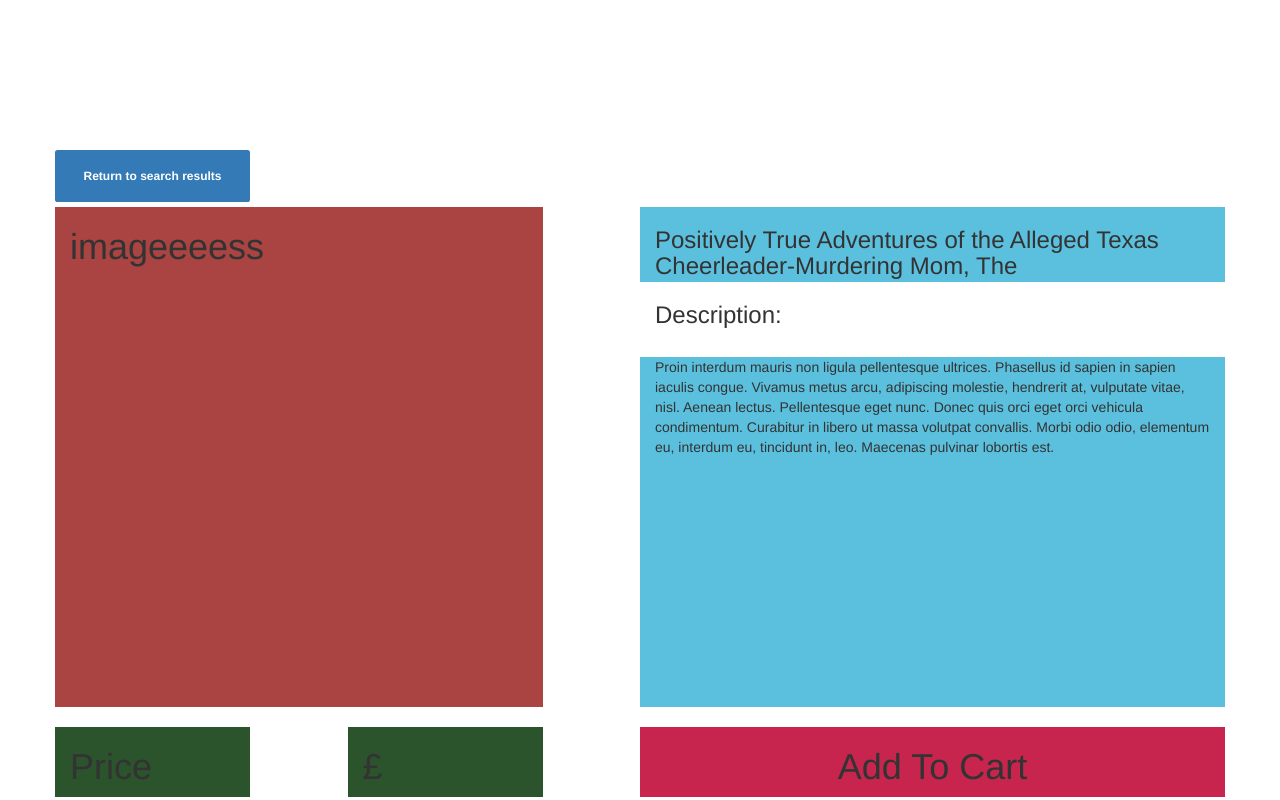
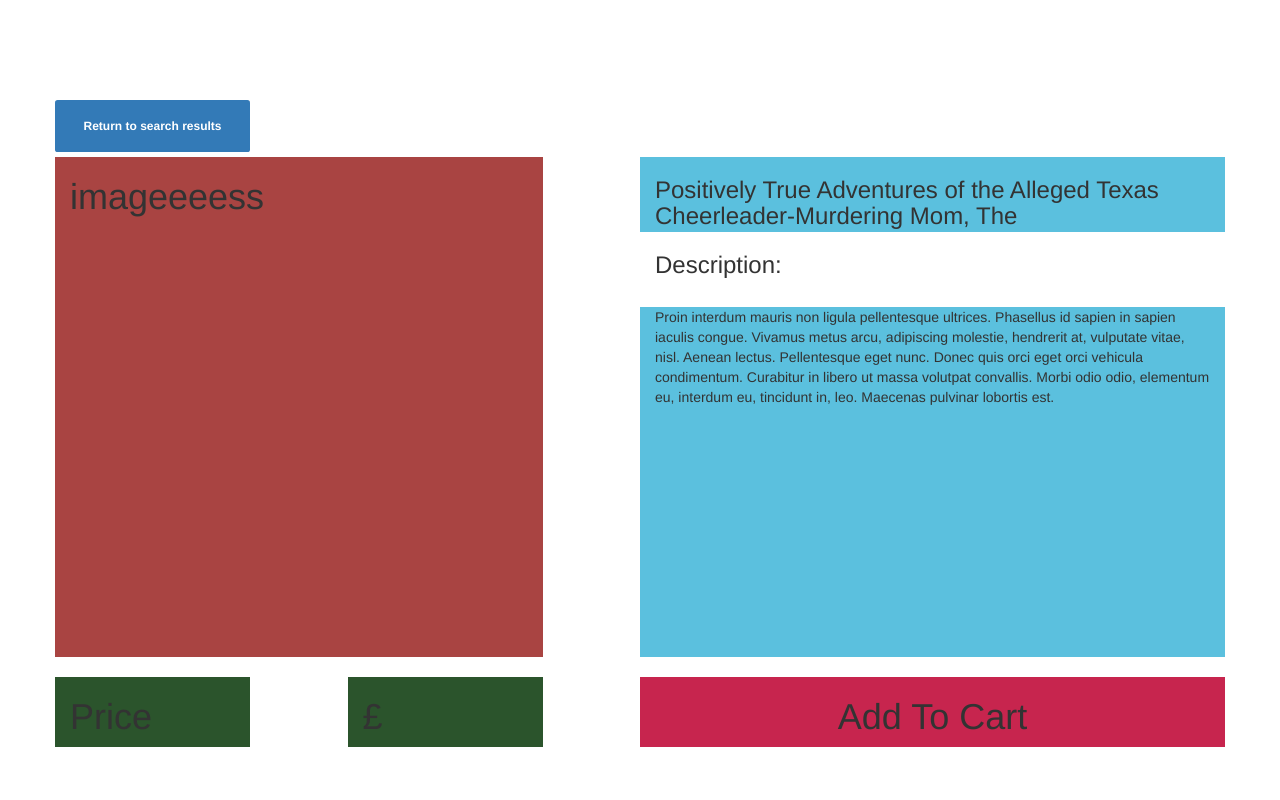
Before and after one commit to Mayden-Academy/book-store, a PHP site: page /app/individualBookPage.php in a window 1280 px wide. Run offline with PHP 8.4, Linux system fonts and the light colour scheme.

Commit message:
adjusted formatting

```diff
--- a/app/css/style.css
+++ b/app/css/style.css
@@ -6,7 +6,7 @@
 
 .ReturnToHome {
     padding: 20px;
-    margin-top: 150px;
+    margin-top: 100px;
     margin-bottom: 5px;
 }
 
```
